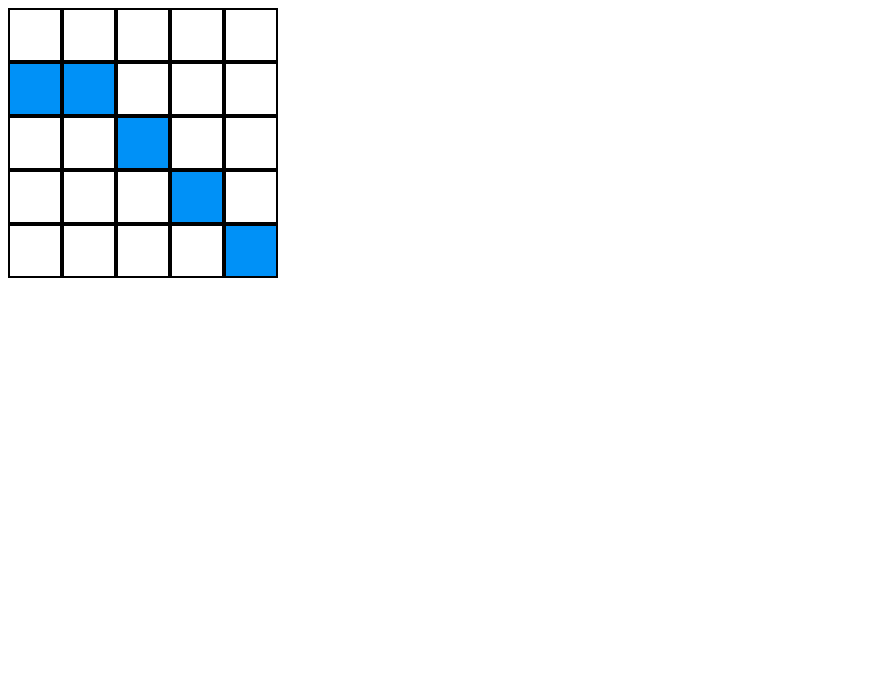
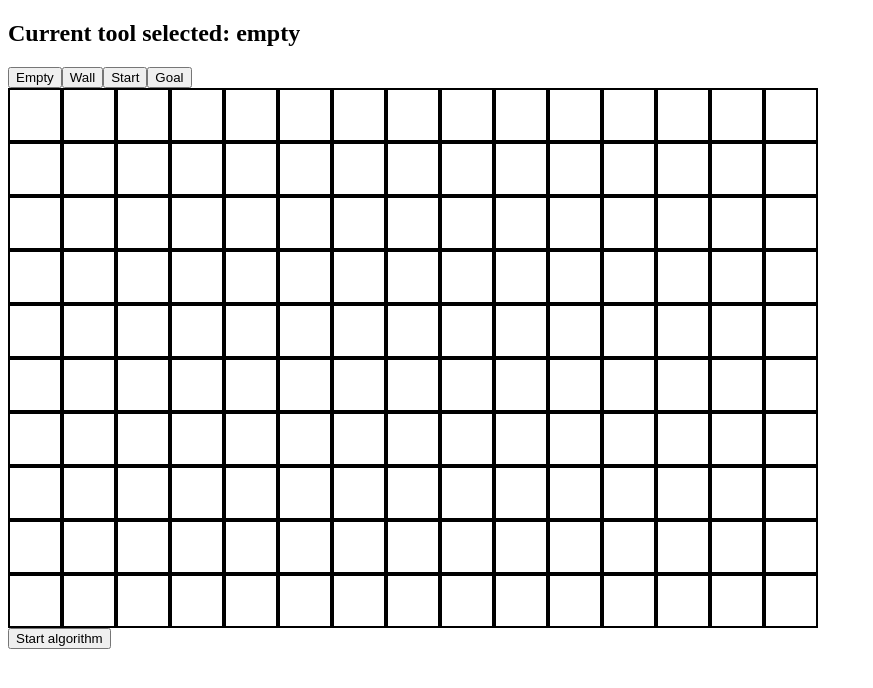
Before and after one commit to Killbyfire/A-Star-Seach, a React (Vite) app: page / in a window 1280 px wide. Shown: the top 688 px of the page, without its empty margins (0-873 px from the left). Built offline with nearby package versions, Linux system fonts and the light colour scheme.

Commit message:
Added a generate tile map function

```diff
--- a/src/App.jsx
+++ b/src/App.jsx
@@ -16,8 +16,8 @@ function App() {
     6: "#43a047",
   };
 
-  const goalTile = { row: 1, index: 0 };
-  const startTile = { row: 4, index: 4 };
+  const [selectedTool, setSelectedTool] = useState("empty");
+  const [AlgorithmWorking, setAlgorithmWorking] = useState(false);
 
   // 0 is a empty tile.
   // 1 is a wall tile.
@@ -26,6 +26,8 @@ function App() {
   // 4 is final path
   // 5 is the path it took.
   // ? 6 is neighbour?
+  const goalTile = { row: 1, index: 0 };
+  const startTile = { row: 4, index: 4 };
   const [tilesMap, setTilesMap] = useState([
     [0, 0, 0, 0, 0],
     [3, 0, 0, 0, 0],
@@ -33,6 +35,18 @@ function App() {
     [0, 0, 0, 0, 0],
     [0, 0, 0, 0, 2],
   ]);
+
+  function GenerateTileMap(rows, columns) {
+    let newTileMap = [];
+    for (let i = 0; i < rows; i++) {
+      let tileRow = [];
+      for (let j = 0; j < columns; j++) {
+        tileRow.push(0);
+      }
+      newTileMap.push(tileRow);
+    }
+    setTilesMap(newTileMap);
+  }
 
   function isNotBlocked(targetNumber) {
     if (targetNumber !== 1 && targetNumber !== 2) {
@@ -120,6 +134,7 @@ function App() {
   }
 
   function Algorithm() {
+    setAlgorithmWorking(true);
     let currentPosition = startTile;
     const algorithmLoop = setInterval(() => {
       let tiles = findNeighbours(currentPosition.row, currentPosition.index);
@@ -143,18 +158,25 @@ function App() {
             }
           });
         });
+        setAlgorithmWorking(false);
         clearInterval(algorithmLoop);
       }
     }, 1000);
   }
 
   useEffect(() => {
-    Algorithm();
-  }, []);
+    GenerateTileMap(10, 15);
+  }, [])
 
   return (
     <>
       <div>
+        <h2>Current tool selected: {selectedTool}</h2>
+        <button onClick={() => setSelectedTool("empty")}>Empty</button>
+        <button onClick={() => setSelectedTool("wall")}>Wall</button>
+        <button onClick={() => setSelectedTool("start")}>Start</button>
+        <button onClick={() => setSelectedTool("goal")}>Goal</button>
+        {/* form to enter delay, rows and columns */}
         {tilesMap.map((row, rowIndex) => (
           <div key={rowIndex} style={{ display: "flex", flexDirection: "row" }}>
             {row.map((item, itemidx) => (
@@ -171,6 +193,9 @@ function App() {
             ))}
           </div>
         ))}
+        <button onClick={() => Algorithm()} disabled={AlgorithmWorking}>
+          Start algorithm
+        </button>
       </div>
     </>
   );
```
